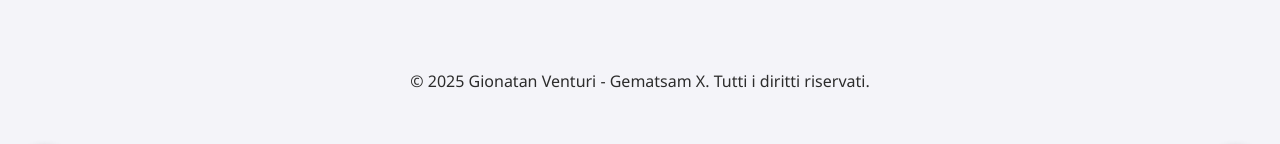
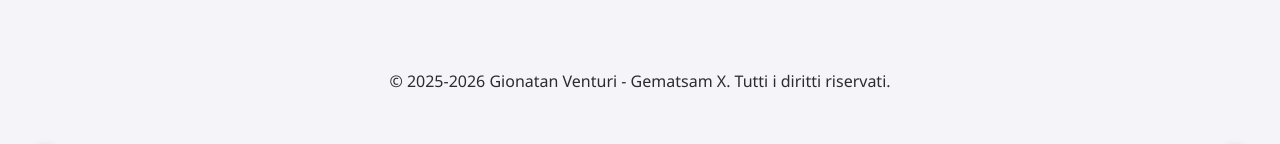
Before and after one commit to Gematsam-X/UndercoverGPA-fe, an Angular app: page /home in a window 1280 px wide. Shown: the part 584-728 px from the top of the page. Built offline with nearby package versions, Linux system fonts and the light colour scheme; no server answers; sample sign-in values are in the browser's storage.

Commit message:
fix: update copyright notice

```diff
--- a/src/app/homepage/homepage.html
+++ b/src/app/homepage/homepage.html
@@ -24,7 +24,7 @@
 
       <!-- FOOTER -->
       <footer class="footer">
-        <p>&copy; 2025 Gionatan Venturi - Gematsam X. Tutti i diritti riservati.</p>
+        <p>&copy; 2025-2026 Gionatan Venturi - Gematsam X. Tutti i diritti riservati.</p>
       </footer>
 
       <!-- DRAWER -->
@@ -43,7 +43,7 @@
             <p>Visualizza le medie per singole materie</p>
           </div>
           <div class="drawer-item">
-            <p>Tema:</p>
+            <p><b>Tema:</b></p>
             <label for="switch">Chiaro</label
             ><label class="switch">
               <input
```
